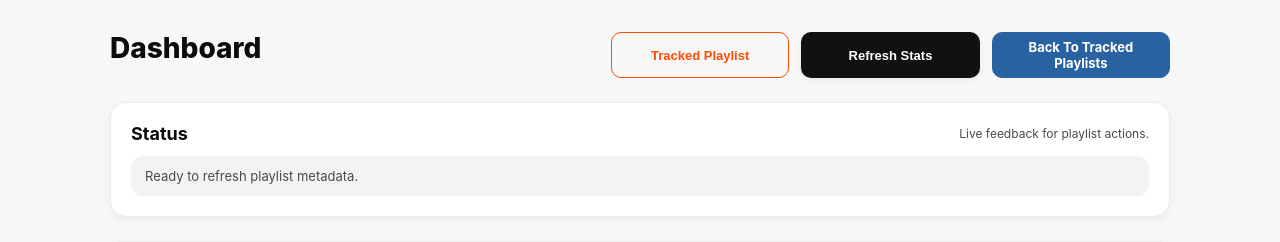
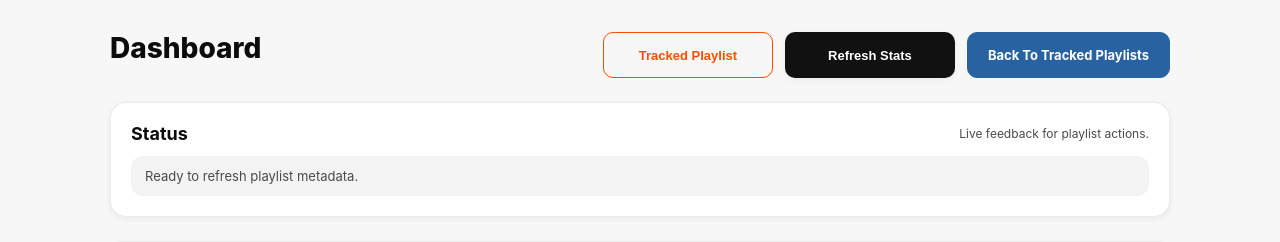
Before and after one commit to 2lem/rank-checker-v2, a Python web app: template app/web/templates/tracked_playlist_detail.html in a window 1280 px wide. Shown: the top 242 px of the page. Run offline with Jinja, Linux system fonts and the light colour scheme; the template is opened without the code that fills it, so the values that code supplies are empty.

Commit message:
Make back button responsive on desktop

```diff
--- a/app/web/static/tracked.css
+++ b/app/web/static/tracked.css
@@ -152,6 +152,17 @@
   padding: 0 16px;
   flex: 1 1 170px;
   text-align: center;
+}
+
+@media (min-width: 768px) {
+  .page-header-actions .btn-back-blue.dashboard-action-btn {
+    min-width: unset;
+    width: auto;
+    flex: 0 0 auto;
+    white-space: nowrap;
+    padding-left: 20px;
+    padding-right: 20px;
+  }
 }
 
 .pill-spotify {
```
